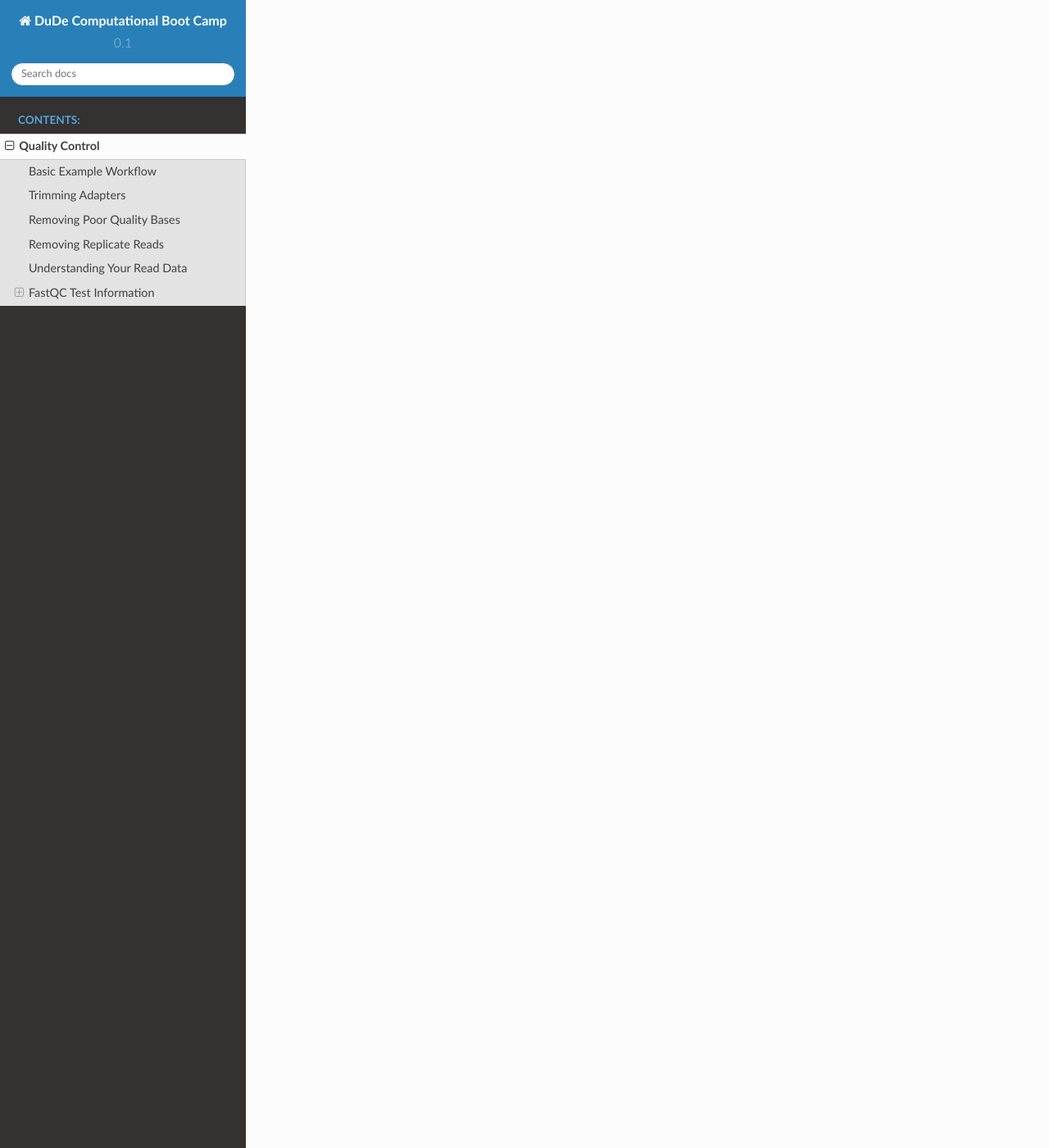
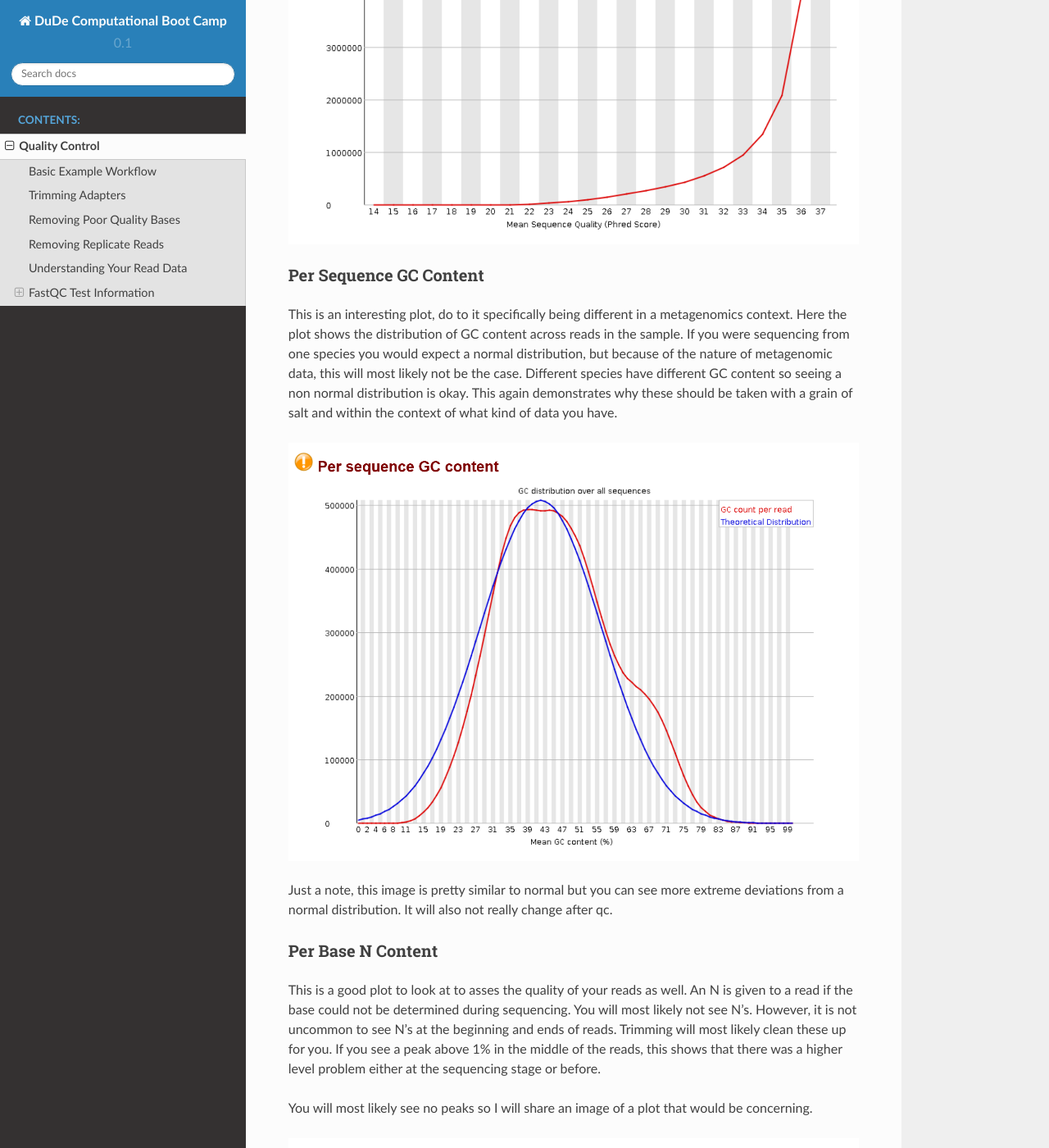
Before and after one commit to DenefLab/Computational-boot-camp, a Sphinx documentation site: the page built from docs/source/QualityControl.rst, in a window 1280 px wide and 1400 px high, scrolled down 4407 px. Shown: the whole window at 82% size. Built offline with Sphinx 7.4.7 and the Read the Docs theme 2.0.0, drawn with Linux system fonts in a browser that asks for light colours; formulas are drawn with MathJax 3; some of the changed text lies outside the part shown.

Commit message:
updated with GC content, N content info and plots

```diff
--- a/docs/source/QualityControl.rst
+++ b/docs/source/QualityControl.rst
@@ -56,10 +56,11 @@ experiment fastqc report to explain each test and how a raw data set compares to
 FastQC Test Information
 -----------------------------
 Previously I have stated general patterns of sequencing data such as poor bases and the beginning and ends of reads. In this section you can see the
-visual representations of this as well.
+visual representations of this as well. This will also only include those plots that I feel are relevant, as some of these tests can be taken
+out of context.
 
-Read Quality Plot
-^^^^^^^^^^^^^^^^^
+Read Quality Plots
+^^^^^^^^^^^^^^^^^^^^^
 
 This is simply a boxplot where the y-axis is the quality score and the x is the position along the read.
 
@@ -78,3 +79,37 @@ Here is the same sample after removing poor quality bases:
 .. image:: ./images/Screenshot_5.png
 
 As you can see the vast majority of reads fall in the green along most of the read except for the very end. This is okay and we would be able to move forward.
+
+Another read quality plot is below. It probably won't have a drastic change before and after qc it just gives you an idea of the quality distribution
+across your sample. So below it just shows that a large number of reads have high avg quality.
+
+.. image:: ./images/Screenshot_7.png
+
+
+Per Sequence GC Content
+^^^^^^^^^^^^^^^^^^^^^^^^
+
+This is an interesting plot, do to it specifically being different in a metagenomics context. Here the plot shows the distribution of GC content
+across reads in the sample. If you were sequencing from one species you would expect a normal distribution, but because of the nature of
+metagenomic data, this will most likely not be the case. Different species have different GC content so seeing a non normal distribution is okay.
+This again demonstrates why these should be taken with a grain of salt and within the context of what kind of data you have.
+
+.. image:: ./images/Screenshot_8.png
+
+Just a note, this image is pretty similar to normal but you can see more extreme deviations from a normal distribution. It will also not really
+change after qc.
+
+Per Base N Content
+^^^^^^^^^^^^^^^^^^^^
+
+This is a good plot to look at to asses the quality of your reads as well. An N is given to a read if the base could not be determined during
+sequencing. You will most likely not see N's. However, it is not uncommon to see N's at the beginning and ends of reads. Trimming will most
+likely clean these up for you. If you see a peak above 1% in the middle of the reads, this shows that there was a higher level problem either
+at the sequencing stage or before.
+
+You will most likely see no peaks so I will share an image of a plot that would be concerning.
+
+.. image:: ./images/Screenshot_9.png
+
+notice the small peak at the very end of the read. This would most likely be okay. However, the large peak more towards the middle COULD
+illustrate a problem in sequencing.
```
Also changed, not shown: other parts of docs/source/QualityControl.rst (+1 -1 lines), docs/source/images/Screenshot_7.png (added), docs/source/images/Screenshot_8.png (added), docs/source/images/Screenshot_9.png (added).
